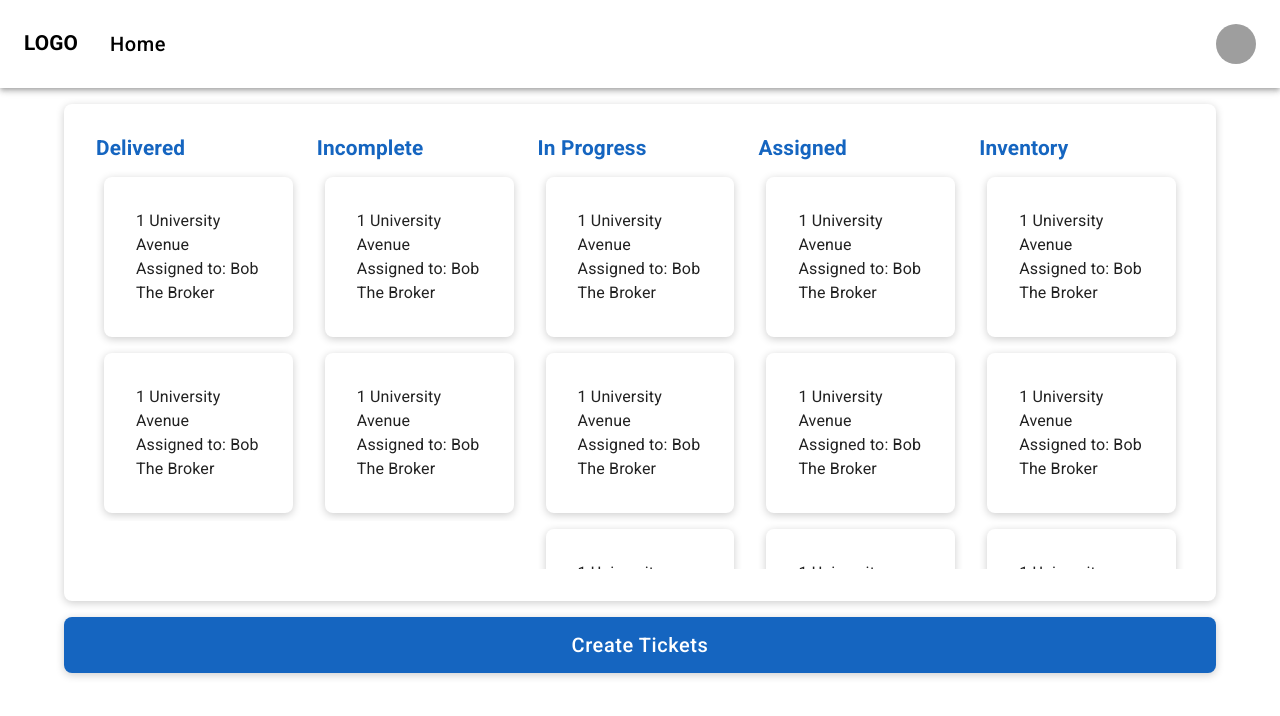
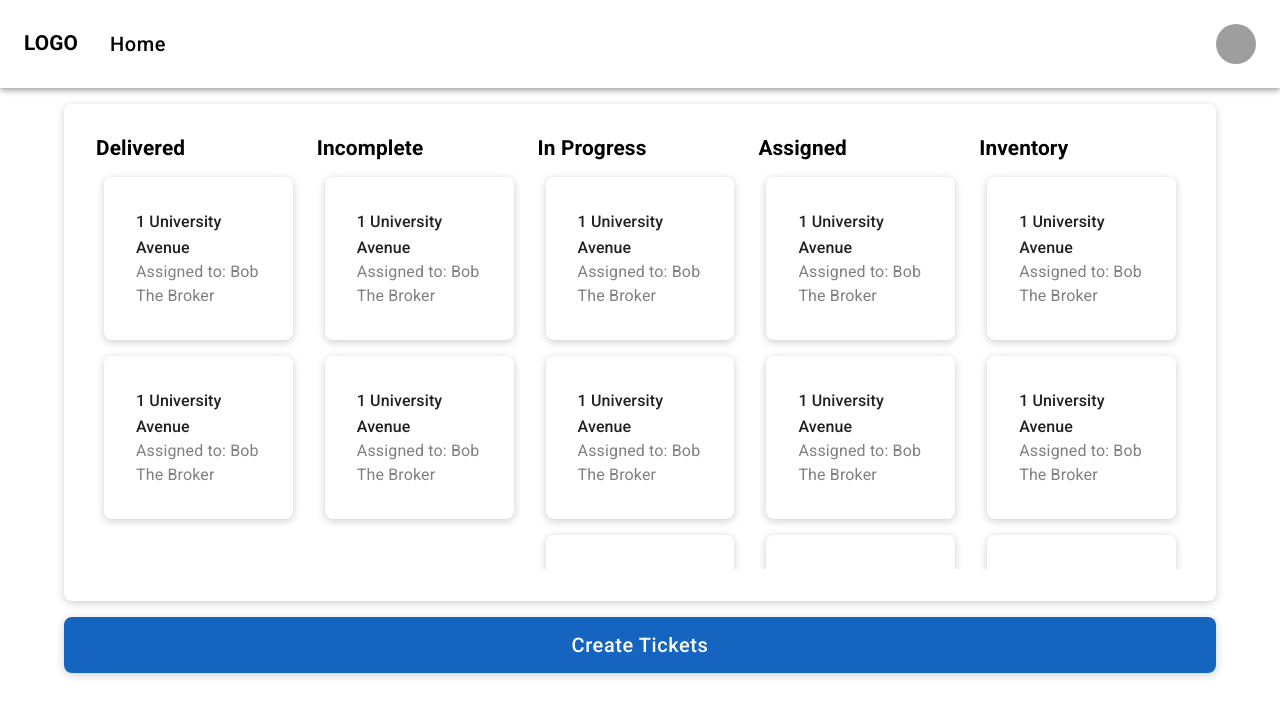
Before and after one commit to ShipSolver/shipsolver-ui, a React (Create React App) app: page / in a window 1280 px wide. Shown: the top 716 px of the page. Built offline with nearby package versions, Linux system fonts and the light colour scheme; grey boxes are pictures that could not be loaded.

Commit message:
Changed the colors of the titles and entries.

```diff
--- a/src/pages/app/components/multiList/homeEntryRenderer.tsx
+++ b/src/pages/app/components/multiList/homeEntryRenderer.tsx
@@ -15,9 +15,9 @@ export default function EntryRenderer(entry: Ticket): JSX.Element {
   } = useLoadable(fetchBroker, entry.CURRENT_ASSIGNED_USER_ID);
   return (
     <Paper className="ss-ticket-renderer">
-      <Typography>{entry.CONSIGNEE.ADDRESS}</Typography>
-      <Typography>
-        Assigned to:{" "}
+      <Typography variant="h6">{entry.CONSIGNEE.ADDRESS}</Typography>
+      <Typography color="gray">
+      Assigned to:{" "}
         {loading
           ? "loading..."
           : broker
--- a/src/pages/app/components/multiList/index.tsx
+++ b/src/pages/app/components/multiList/index.tsx
@@ -26,7 +26,7 @@ function Lists<T>(props: MultiListProps<T>): JSX.Element {
     <Paper className="multi-list-all-lists-container">
       {listSpecifications.map(({ title, entries, entryRenderer }) => (
         <div className="multi-list-list-container">
-          <Typography variant="h4" color="primary" gutterBottom>
+          <Typography variant="h4" color="black" gutterBottom>
             <strong>{title}</strong>
           </Typography>
           <div className="multi-list-list">
```
